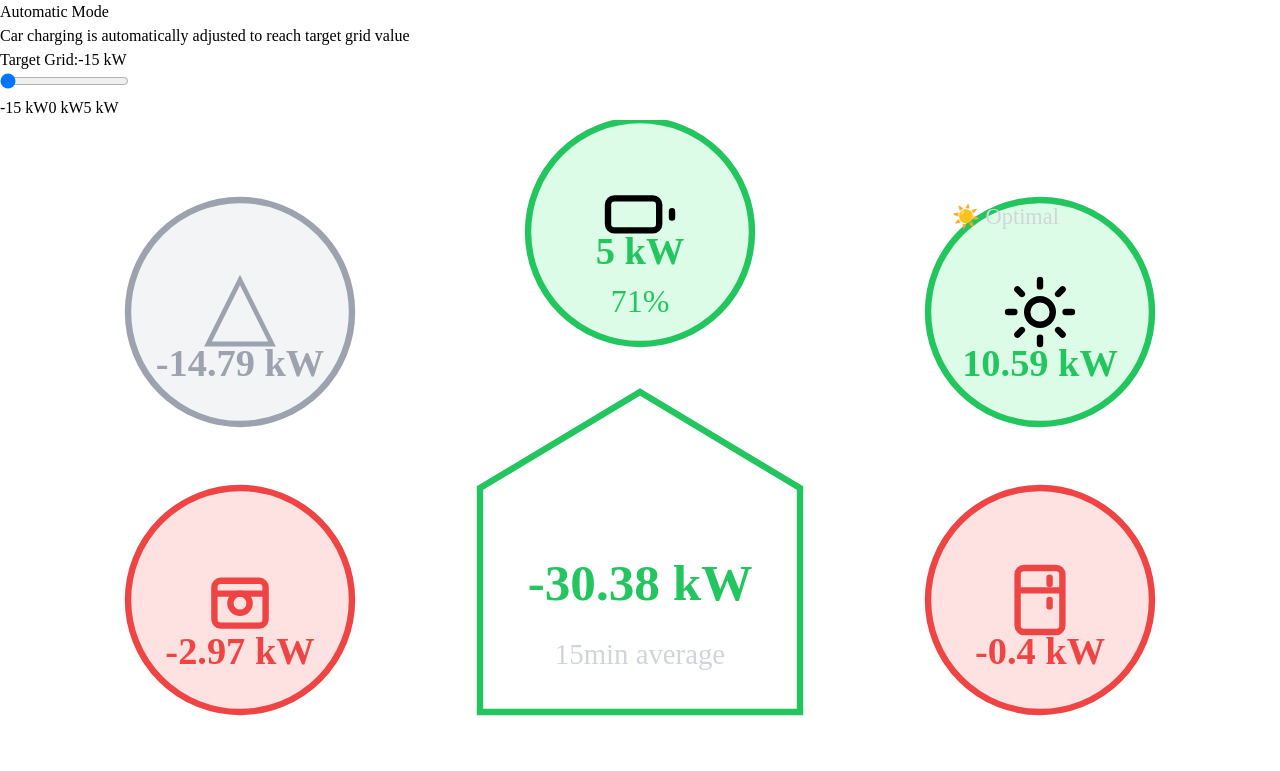
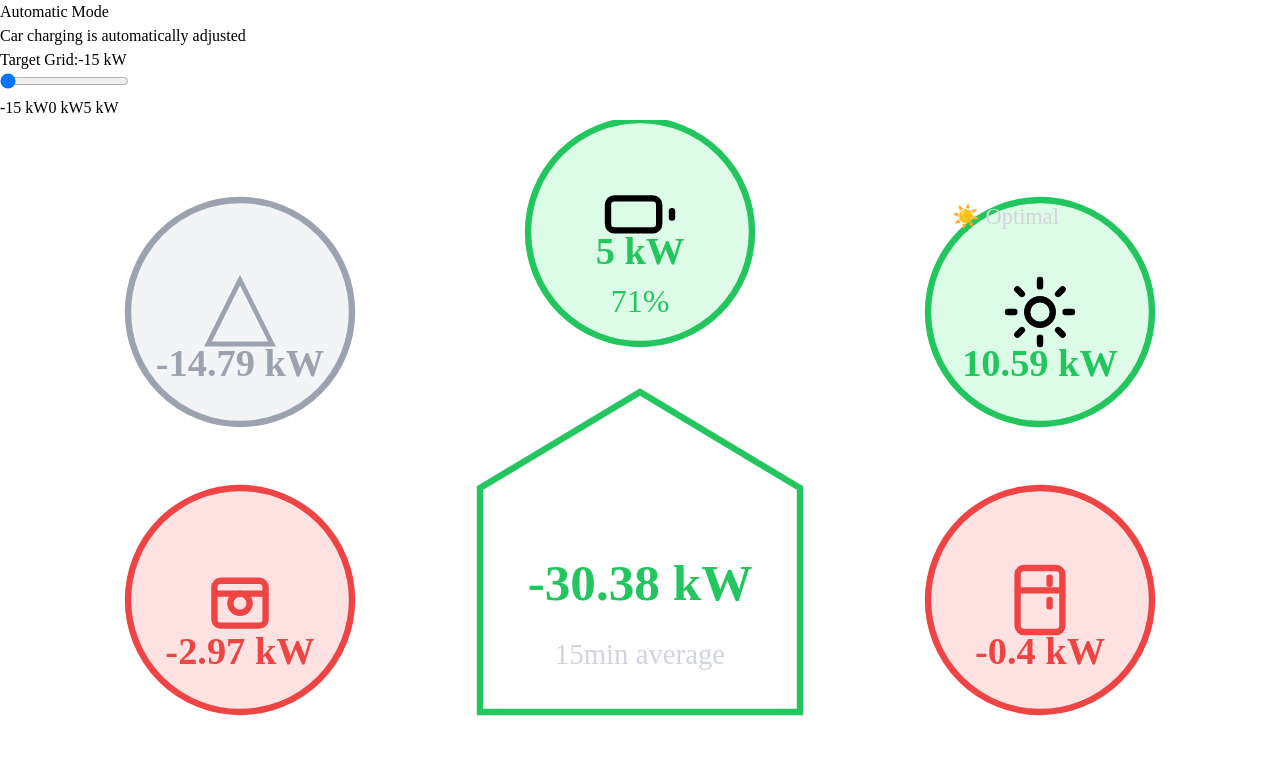
Before and after one commit to monsterfon/Energy-dashboard, a Next.js app in the folder my-app/apps/web/: page / in a window 1280 px wide. Shown: the top 771 px of the page. Built offline with nearby package versions, Linux system fonts and the light colour scheme.

Commit message:
ui change

```diff
--- a/my-app/apps/web/improved-energy-dashboard.tsx
+++ b/my-app/apps/web/improved-energy-dashboard.tsx
@@ -394,7 +394,7 @@ export default function EnergyDashboard() {
         </button>
         <p className="text-gray-300 text-sm mt-2 text-center">
           {isAutoMode
-            ? "Car charging is automatically adjusted to reach target grid value"
+            ? "Car charging is automatically adjusted"
             : "All components use their set values"
           }
         </p>
```
